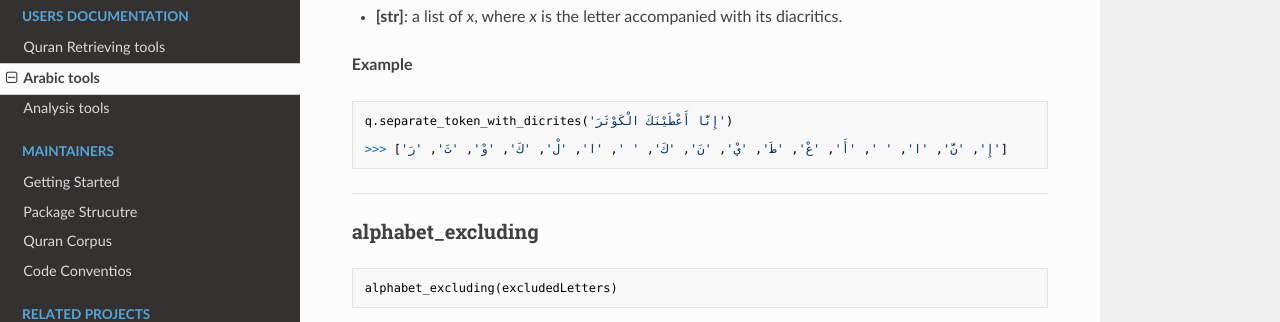
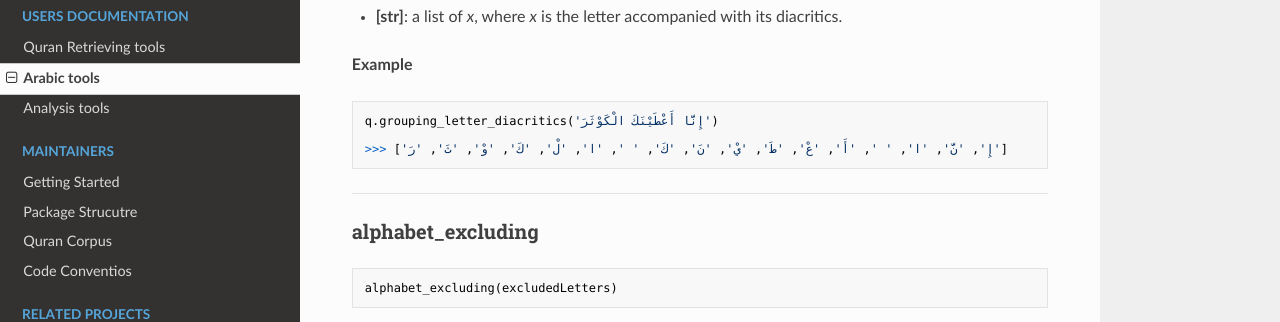
Before and after one commit to hci-lab/PyQuran, an MkDocs documentation site: the page built from documentation/docs/arabic_tools.md, in a window 1280 px wide and 900 px high, scrolled down 3633 px. Shown: the part 146-468 px from the top of the window. Built offline with MkDocs 1.6.1, drawn with Linux system fonts in a browser that asks for light colours; nearby versions of some CDN libraries; old or Windows-style settings are respelled for this version of MkDocs.

Commit message:
docs issues

````diff
--- a/documentation/docs/arabic_tools.md
+++ b/documentation/docs/arabic_tools.md
@@ -236,7 +236,7 @@ diacritics.
 __Example__
 
 ```python
-q.separate_token_with_dicrites('إِنَّا أَعْطَيْنَكَ الْكَوْثَرَ')
+q.grouping_letter_diacritics('إِنَّا أَعْطَيْنَكَ الْكَوْثَرَ')
 
 >>> ['إِ', 'نَّ', 'ا', ' ', 'أَ', 'عْ', 'طَ', 'يْ', 'نَ', 'كَ', ' ', 'ا', 'لْ', 'كَ', 'وْ', 'ثَ', 'رَ']
 ```
````
